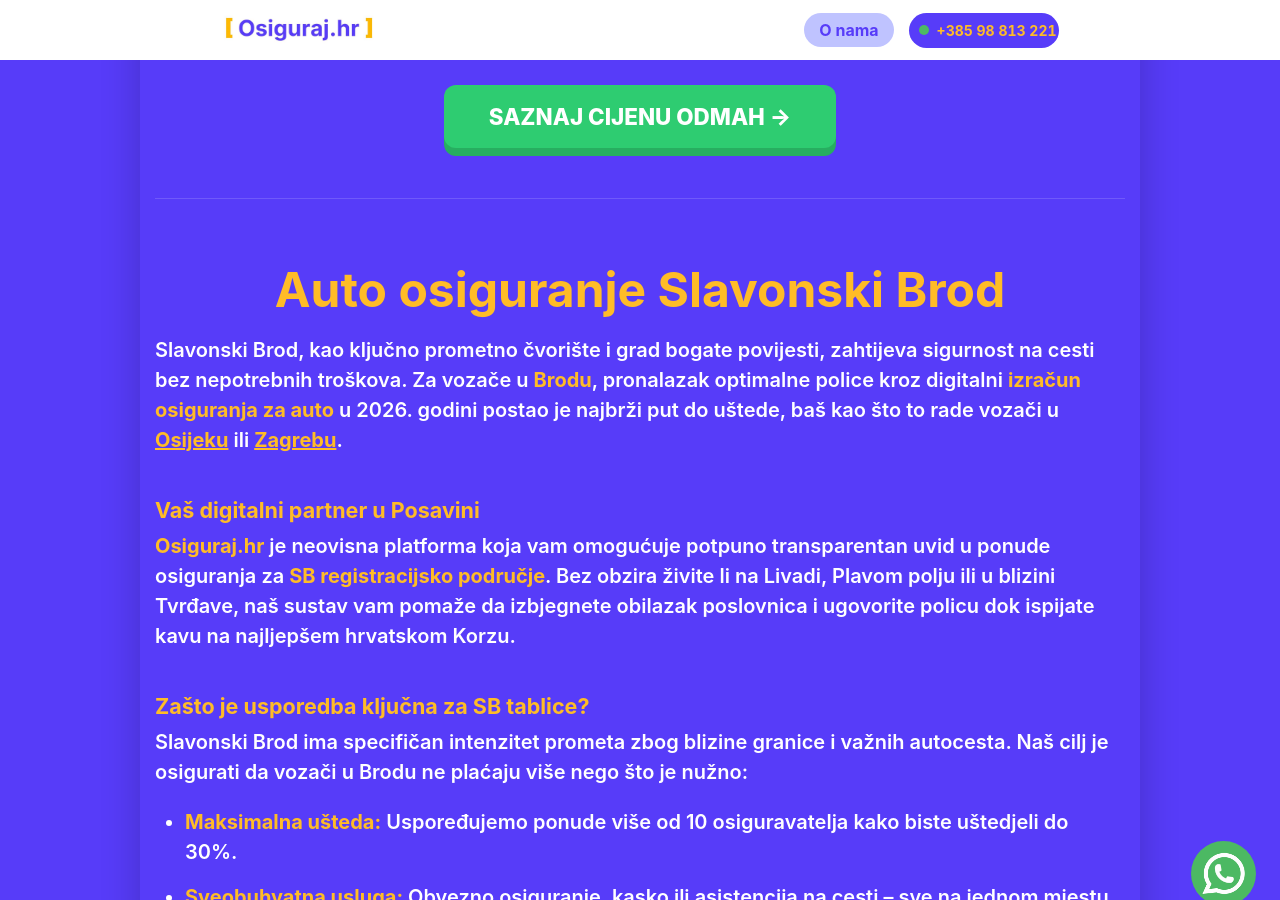
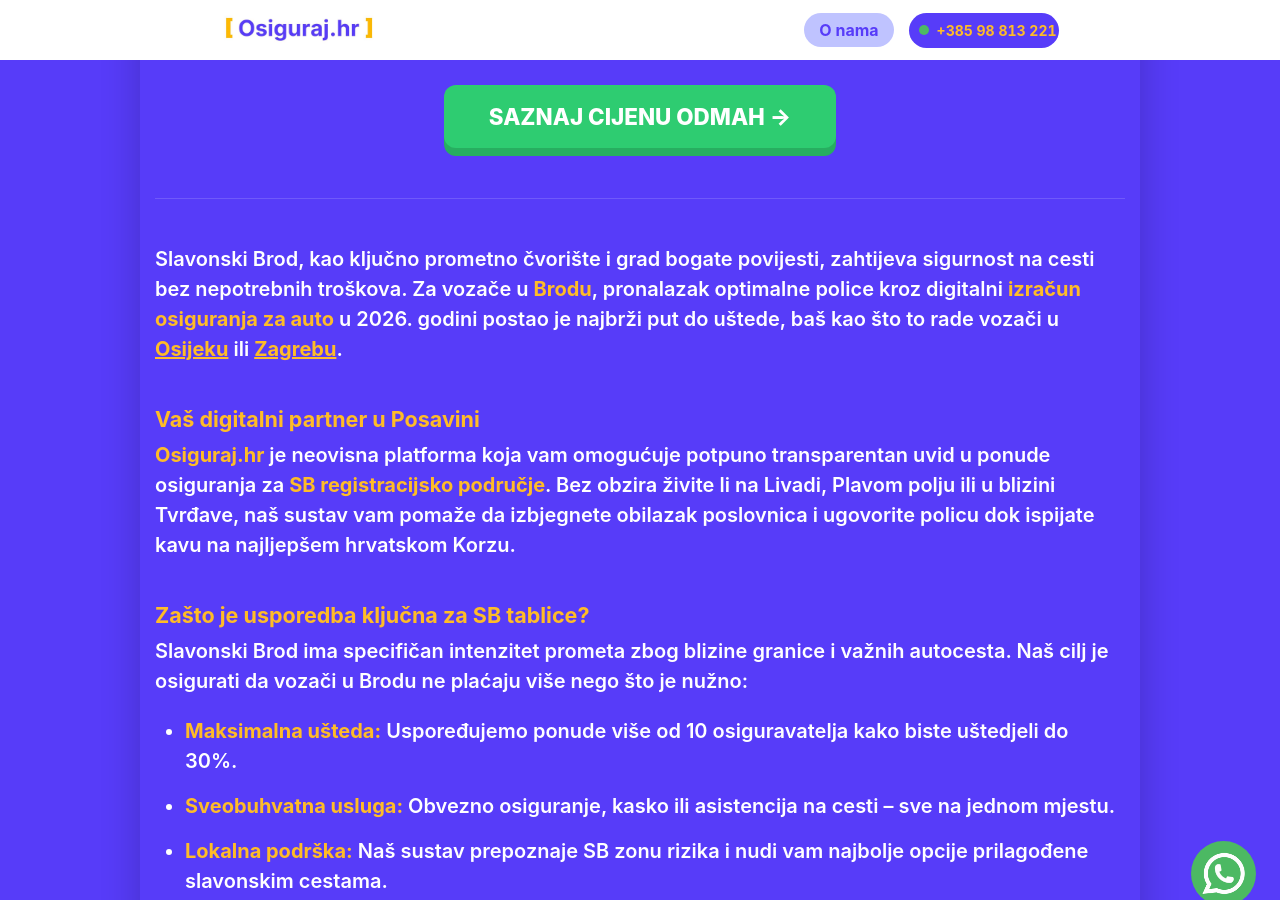
Before and after one commit to Filip-Gale/OsigurajHR, a Jekyll site: the page built from auto-osiguranje/slavonski-brod.md, in a window 1280 px wide and 900 px high, scrolled down 328 px. Built offline with Jekyll 4.4.1, drawn with Linux system fonts in a browser that asks for light colours.

Commit message:
Update slavonski-brod.md

```diff
--- a/auto-osiguranje/slavonski-brod.md
+++ b/auto-osiguranje/slavonski-brod.md
@@ -5,8 +5,6 @@ title: "Auto osiguranje Slavonski Brod | Uštedite do 30% uz online usporedbu"
 permalink: /auto-osiguranje/slavonski-brod/
 description: "Tražite najpovoljnije auto osiguranje u Slavonskom Brodu? Osiguraj.hr vam nudi neovisnu usporedbu polica za SB područje i uštedu do 30% online."
 ---
-
-# Auto osiguranje Slavonski Brod
 
 Slavonski Brod, kao ključno prometno čvorište i grad bogate povijesti, zahtijeva sigurnost na cesti bez nepotrebnih troškova. Za vozače u **Brodu**, pronalazak optimalne police kroz digitalni **izračun osiguranja za auto** u 2026. godini postao je najbrži put do uštede, baš kao što to rade vozači u [Osijeku]({{ '/auto-osiguranje/osijek/' | relative_url }}) ili [Zagrebu]({{ '/auto-osiguranje/zagreb/' | relative_url }}).
 
```
